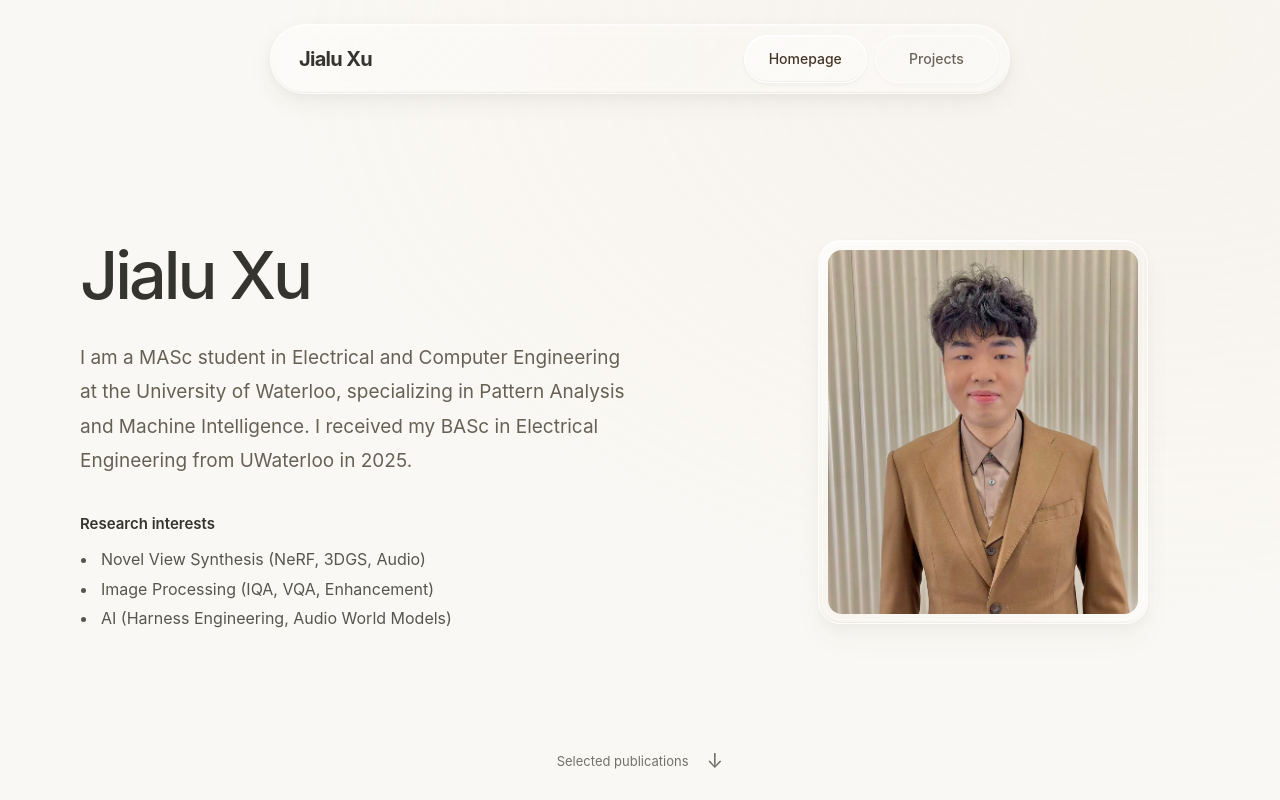
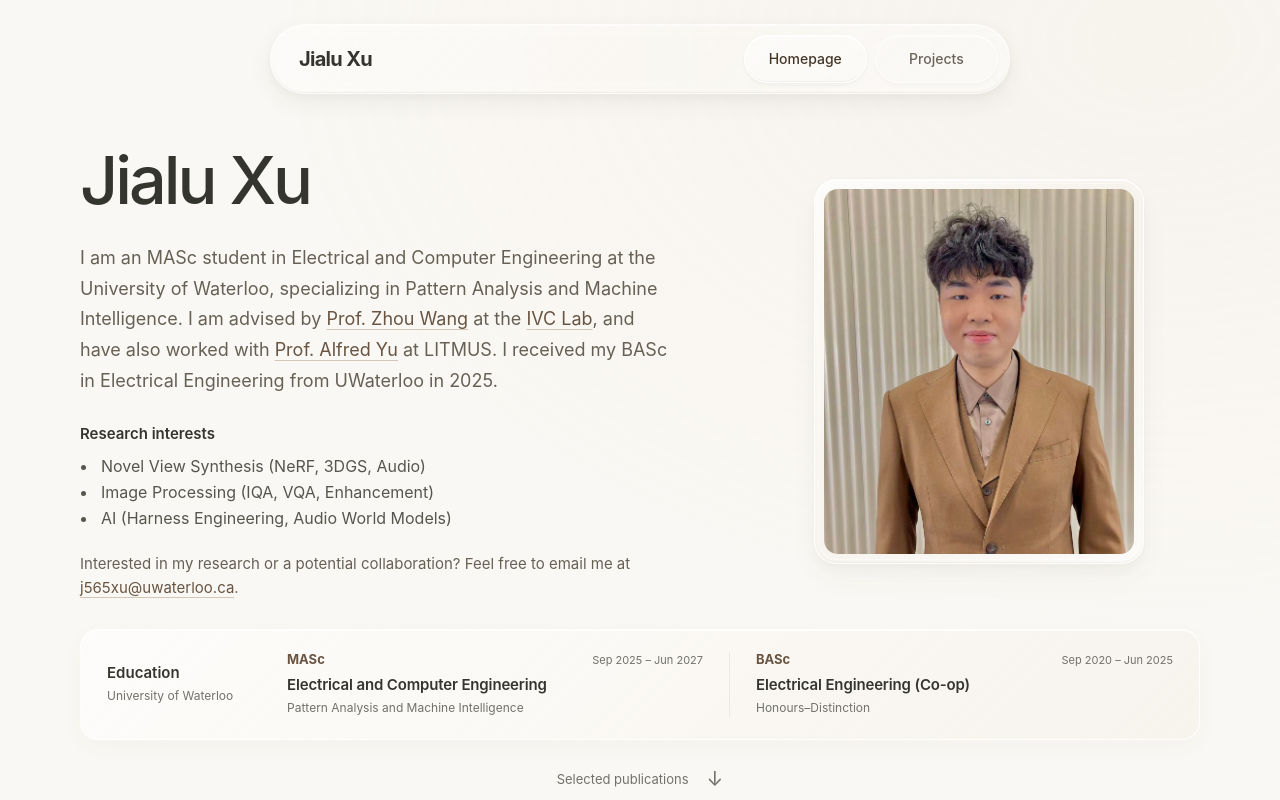
Before and after one commit to edjx22/jialu-xu, a React (Vite) app: page / in a window 1280 px wide. Shown: the top 800 px of the page. Built offline with nearby package versions, Linux system fonts and the light colour scheme.

Commit message:
Add education and research connections to homepage

```diff
--- a/src/Portfolio.tsx
+++ b/src/Portfolio.tsx
@@ -1,6 +1,6 @@
 import { useEffect, useState } from 'react';
 import GlassNavigation from './GlassNavigation';
-import { canis, coecho, profile, publications, simulations } from './content';
+import { canis, coecho, education, profile, publications, simulations } from './content';
 
 const asset = (path: string) => `${import.meta.env.BASE_URL}${path}`;
 function Authors({ text }: { text: string }) {
@@ -9,18 +9,28 @@ function Authors({ text }: { text: string }) {
 function Homepage() {
   return <>
     <section className="about section-width" aria-labelledby="about-title">
+      <div className="about-main">
         <div className="about-copy">
           <h1 id="about-title">Jialu Xu</h1>
-        <p className="introduction">{profile.introduction}</p>
+          <p className="introduction">{profile.introduction} I am advised by <a href="https://uwaterloo.ca/electrical-computer-engineering/profile/z70wang" target="_blank" rel="noopener noreferrer">Prof. Zhou Wang</a> at the <a href="https://ivc.uwaterloo.ca/" target="_blank" rel="noopener noreferrer">IVC Lab</a>, and have also worked with <a href="https://uwaterloo.ca/electrical-computer-engineering/profile/achyu" target="_blank" rel="noopener noreferrer">Prof. Alfred Yu</a> at LITMUS. {profile.priorEducation}</p>
           <div className="research-interests">
             <h2>Research interests</h2>
             <ul>{profile.interests.map(interest => <li key={interest}>{interest}</li>)}</ul>
           </div>
+          <p className="contact-note">Interested in my research or a potential collaboration? Feel free to email me at <a href={`mailto:${profile.email}`}>{profile.email}</a>.</p>
         </div>
         <div className="portrait-wrap media-glass">
           {profile.photo ? <img className="portrait" src={asset(profile.photo)} alt="Jialu Xu" /> :
             <div className="portrait portrait-placeholder"><span className="portrait-caption">Photo to be added</span></div>}
         </div>
+      </div>
+      <section className="education" aria-labelledby="education-title">
+        <div className="education-heading"><h2 id="education-title">Education</h2><p>University of Waterloo</p></div>
+        <div className="education-list">{education.map(item => <article className="education-entry" key={item.degree}>
+          <div className="education-meta"><span className="education-degree">{item.degree}</span><span className="education-dates">{item.dates}</span></div>
+          <h3>{item.field}</h3><p>{item.detail}</p>
+        </article>)}</div>
+      </section>
       <a className="scroll-cue" href="#publications"><span>Selected publications</span><span aria-hidden="true">↓</span></a>
     </section>
     <section className="publications section-width" id="publications" aria-labelledby="publication-title">
--- a/src/content.ts
+++ b/src/content.ts
@@ -2,10 +2,17 @@
 // Venue/status wording follows the owner's 2026-10-08 resume.
 export const profile = {
   name: 'Jialu Xu',
-  introduction: 'I am a MASc student in Electrical and Computer Engineering at the University of Waterloo, specializing in Pattern Analysis and Machine Intelligence. I received my BASc in Electrical Engineering from UWaterloo in 2025.',
+  introduction: 'I am an MASc student in Electrical and Computer Engineering at the University of Waterloo, specializing in Pattern Analysis and Machine Intelligence.',
+  priorEducation: 'I received my BASc in Electrical Engineering from UWaterloo in 2025.',
+  email: 'j565xu@uwaterloo.ca',
   interests: ['Novel View Synthesis (NeRF, 3DGS, Audio)', 'Image Processing (IQA, VQA, Enhancement)', 'AI (Harness Engineering, Audio World Models)'],
   photo: 'assets/portrait.jpg',
 };
+
+export const education = [
+  { degree: 'MASc', field: 'Electrical and Computer Engineering', detail: 'Pattern Analysis and Machine Intelligence', dates: 'Sep 2025 – Jun 2027' },
+  { degree: 'BASc', field: 'Electrical Engineering (Co-op)', detail: 'Honours–Distinction', dates: 'Sep 2020 – Jun 2025' },
+];
 
 export type Publication = {
   id: string; title: string; authors: string; venue: string; badge: string;
--- a/src/portfolio.scss
+++ b/src/portfolio.scss
@@ -30,14 +30,18 @@ h1, h2, h3, p { margin: 0; }
 .navigation-selection { position: absolute; left: 0; top: 0; width: calc(50% - 4px); height: 100%; border-radius: 28px; background: linear-gradient(140deg, #ffffff70, #ffffff20); border: 1px solid #ffffffb0; box-shadow: inset 0 1px 0 #ffffffda, inset 0 -1px 0 #8d85751c, 0 2px 5px #443f3208; transition: transform .45s cubic-bezier(.22,1,.36,1); }
 .on-projects .navigation-selection { transform: translateX(calc(100% + 8px)); }
 .eyebrow { font-size: 12px; font-weight: 600; letter-spacing: .18em; color: var(--muted); }
-.about { min-height: max(820px, 100svh); position: relative; padding-block: 180px 136px; display: grid; grid-template-columns: 1.35fr 1fr; align-items: center; gap: 100px; }
-.about h1 { font-size: clamp(56px, 5.2vw, 74px); line-height: 1.15; letter-spacing: -.045em; font-weight: 550; margin: 0 0 28px; }
+.about { min-height: max(840px, 100svh); padding-block: 142px 50px; display: flex; flex-direction: column; justify-content: center; gap: 28px; }
+.about-main { display: grid; grid-template-columns: 1.35fr 1fr; align-items: center; gap: 80px; }
+.about h1 { font-size: clamp(56px, 5.2vw, 74px); line-height: 1.15; letter-spacing: -.045em; font-weight: 550; margin: 0 0 24px; }
 .about h1 span { font-weight: 350; color: var(--accent); }
-.introduction { font-size: 19px; font-weight: 400; line-height: 1.8; color: #666055; max-width: 550px; }
-.research-interests { margin-top: 37px; }
-.research-interests h2 { font-size: 15px; font-weight: 600; margin-bottom: 18px; }
-.research-interests ul { display: grid; gap: 11px; padding-left: 18px; margin: 0; list-style: disc; }
+.introduction { font-size: 18px; font-weight: 400; line-height: 1.72; color: #666055; max-width: 600px; }
+.introduction a, .contact-note a { color: #685441; text-decoration: underline; text-decoration-color: #aa947b80; text-underline-offset: 4px; text-decoration-thickness: 1px; }
+.introduction a:hover, .contact-note a:hover { color: #40372d; text-decoration-color: currentColor; }
+.research-interests { margin-top: 28px; }
+.research-interests h2 { font-size: 15px; font-weight: 600; margin-bottom: 14px; }
+.research-interests ul { display: grid; gap: 8px; padding-left: 18px; margin: 0; list-style: disc; }
 .research-interests li { font-size: 16px; color: #56564f; padding-left: 3px; }
+.contact-note { max-width: 600px; margin-top: 24px; font-size: 15px; line-height: 1.65; color: #666055; }
 .interest-index { color: #a69b8b; font-size: 12px; font-variant-numeric: tabular-nums; }
 .portrait-wrap { align-self: center; justify-self: center; width: min(100%, 330px); position: relative; }
 .portrait { display: block; width: 100%; aspect-ratio: .85; object-fit: cover; object-position: center 30%; border-radius: 14px; }
@@ -47,7 +51,19 @@ h1, h2, h3, p { margin: 0; }
 .portrait-initials { font-size: clamp(70px, 9vw, 130px); font-weight: 200; letter-spacing: -.08em; color: #a28b6c; text-shadow: 0 2px 0 #ffffffa6; }
 .portrait-caption { font-size: 14px; color: #86837a; }
 .portrait-signature { position: absolute; bottom: 7px; right: 7px; font-size: 14px; color: #928571; letter-spacing: .03em; }
-.scroll-cue { position: absolute; bottom: 47px; left: 0; right: 0; display: flex; align-items: center; justify-content: center; gap: 18px; font-size: 13px; color: var(--muted); }
+.education { display: grid; grid-template-columns: 155px 1fr; gap: 25px; align-items: center; width: 100%; padding: 22px 26px; border: 1px solid #ffffffc5; border-radius: 18px; background: linear-gradient(135deg, #ffffff9c, #f4eee46b); box-shadow: inset 0 1px 0 #ffffffd8, 0 7px 22px #574b3609; }
+.education-heading h2 { font-size: 15px; font-weight: 620; }
+.education-heading p { margin-top: 7px; font-size: 12px; line-height: 1.4; color: var(--muted); }
+.education-list { display: grid; grid-template-columns: repeat(2, minmax(0, 1fr)); }
+.education-entry { min-width: 0; padding-inline: 26px; }
+.education-entry:first-child { padding-left: 0; border-right: 1px solid var(--line); }
+.education-entry:last-child { padding-right: 0; }
+.education-meta { display: flex; flex-wrap: wrap; justify-content: space-between; align-items: baseline; gap: 3px 10px; margin-bottom: 8px; }
+.education-degree { font-size: 13px; font-weight: 650; color: #685441; }
+.education-dates { font-size: 11px; color: var(--muted); white-space: nowrap; }
+.education-entry h3 { font-size: 15px; line-height: 1.35; font-weight: 570; letter-spacing: -.01em; }
+.education-entry p { margin-top: 4px; font-size: 12px; line-height: 1.45; color: var(--muted); }
+.scroll-cue { display: flex; align-items: center; justify-content: center; gap: 18px; font-size: 13px; color: var(--muted); }
 .scroll-cue span:last-child { font-size: 20px; }
 .publications { padding-block: 74px 70px; border-top: 1px solid var(--line); }
 .section-heading { display: flex; align-items: end; justify-content: space-between; gap: 24px; margin-bottom: 52px; }
@@ -146,17 +162,24 @@ h1, h2, h3, p { margin: 0; }
 .page-enter { animation: page-in .5s ease both; }
 @keyframes page-in { from { opacity: 0; transform: translateY(8px); } to { opacity: 1; transform: translateY(0); } }
 @media (min-width: 1600px) { .about { min-height: 900px; } }
-@media (max-width: 1000px) { .section-width { width: calc(100% - 72px); } .about { gap: 50px; grid-template-columns: 1.4fr 1fr; } .introduction { font-size: 17px; } .publication { gap: 28px; grid-template-columns: 190px 1fr; } .publication h3 { font-size: 20px; } }
+@media (max-width: 1000px) { .section-width { width: calc(100% - 72px); } .about-main { gap: 50px; grid-template-columns: 1.4fr 1fr; } .introduction { font-size: 17px; } .education { grid-template-columns: 135px 1fr; gap: 18px; padding-inline: 20px; } .education-entry { padding-inline: 18px; } .publication { gap: 28px; grid-template-columns: 190px 1fr; } .publication h3 { font-size: 20px; } }
 @media (max-width: 700px) {
   html { scroll-padding-top: 100px; }
   .section-width { width: calc(100% - 40px); }
   .navigation { top: 14px; height: 60px; width: calc(100% - 28px); padding: 7px 8px 7px 20px; }
   .wordmark { font-size: 18px; }.navigation-links { height: 44px; }.navigation-links a { font-size: 12px; padding: 0 14px; }
-  .about { grid-template-columns: 1fr; gap: 42px; padding-top: 136px; padding-bottom: 110px; min-height: auto; }
+  .about { gap: 28px; padding-top: 126px; padding-bottom: 44px; min-height: auto; }
+  .about-main { grid-template-columns: 1fr; gap: 34px; }
   .about h1 { font-size: 54px; }.introduction { font-size: 17px; line-height: 1.8; }
   .portrait-wrap { width: 74%; max-width: 280px; justify-self: center; }
   .portrait { aspect-ratio: .92; border-radius: 12px; }
-  .scroll-cue { bottom: 30px; }.research-interests { margin-top: 30px; }
+  .research-interests { margin-top: 26px; }
+  .education { display: block; padding: 20px; }
+  .education-heading { display: flex; align-items: baseline; justify-content: space-between; gap: 15px; margin-bottom: 16px; }
+  .education-heading p { margin-top: 0; text-align: right; }
+  .education-list { grid-template-columns: 1fr; gap: 16px; }
+  .education-entry, .education-entry:first-child, .education-entry:last-child { padding: 0; border: 0; }
+  .education-entry:first-child { padding-bottom: 15px; border-bottom: 1px solid var(--line); }
   .publications { padding-top: 45px; }.section-heading { margin-bottom: 32px; gap: 10px; }.section-heading h2 { font-size: 31px; }.section-count { font-size: 12px; }
   .publication { grid-template-columns: 1fr; gap: 15px; padding: 28px 0 32px; }.publication-visual { width: 190px; }.publication-visual img, .paper-type { aspect-ratio: 1.6; }.publication h3 { font-size: 20px; }.publication-copy { padding-top: 0; }.authors, .venue { font-size: 14px; }
   .projects { padding-top: 132px; }.projects-heading { margin-bottom: 52px; }.projects-heading h1 { font-size: 48px; }
```
Lines whose indentation alone changed are shown as unchanged.
